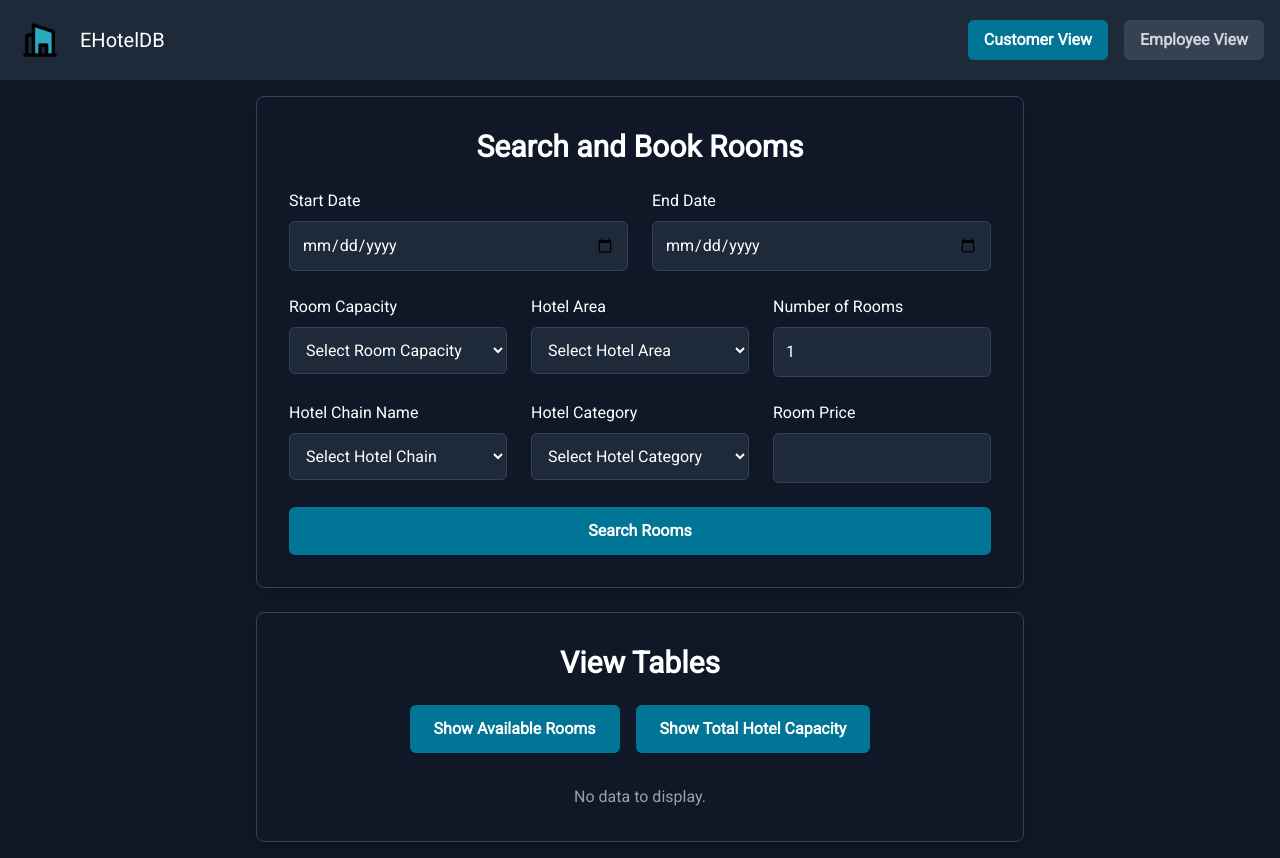
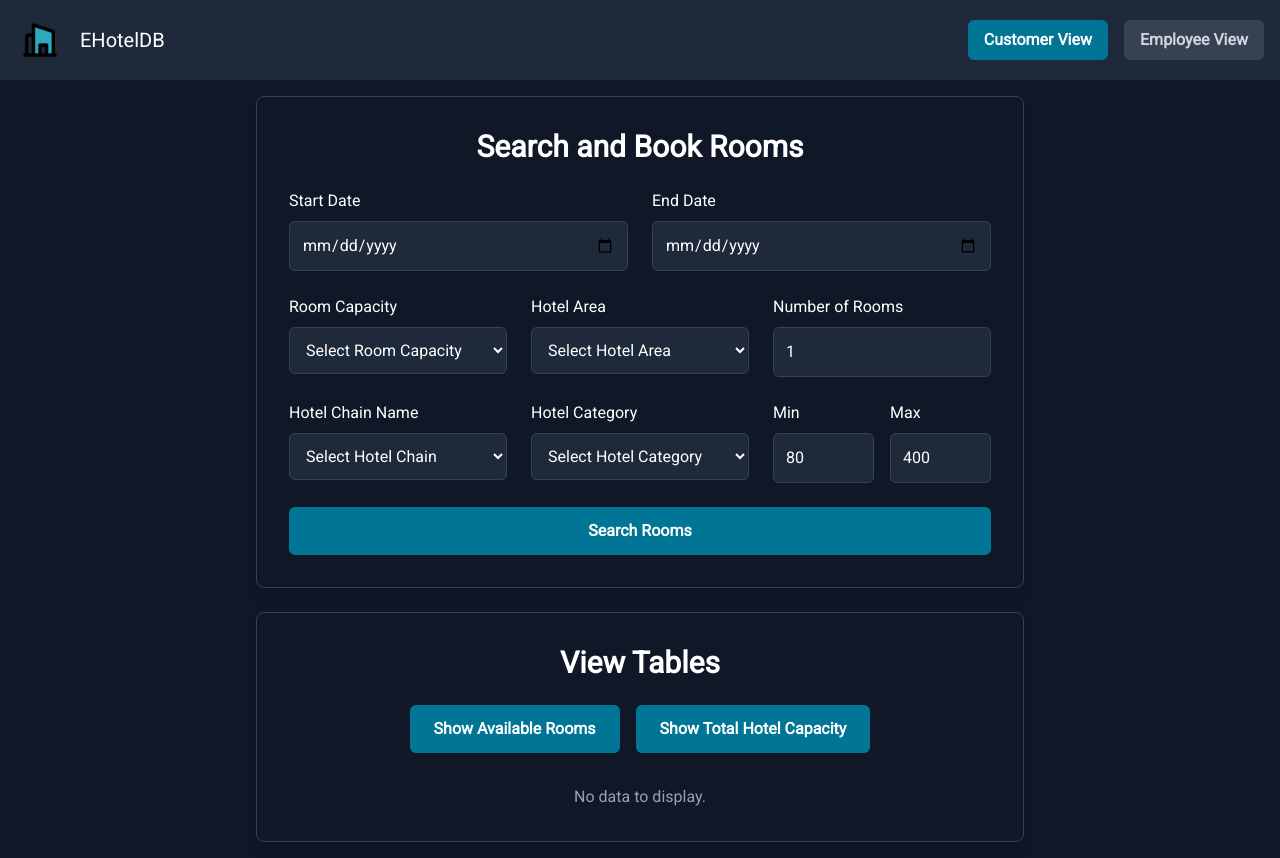
Before and after one commit to jwt2706/CSI2132, a React (Vite) app in the folder web/: page / in a window 1280 px wide. Built offline with nearby package versions, Linux system fonts and the light colour scheme.

Commit message:
feat: filter rooms by price range

```diff
--- a/web/src/components/CustomerRoomBooking.tsx
+++ b/web/src/components/CustomerRoomBooking.tsx
@@ -9,7 +9,8 @@ const CustomerRoomBooking = () => {
     hotel_chain_name: "",
     hotel_category: "",
     hotel_room_amount: "1",
-    room_price: "",
+    min_room_price: "80",
+    max_room_price: "400",
   });
 
   const [availableRooms, setAvailableRooms] = useState([]);
@@ -19,11 +20,6 @@ const CustomerRoomBooking = () => {
   const categories = ["Luxury", "Hostel", "Resort"];
   const areas = ["Downtown", "Beach", "Suburb"];
   const hotelChainNames = [
-    "Luxury Stays",
-    "Mountain Resorts",
-    "Sunny Hostels",
-    "City Comfort",
-    "Global Inns",
     "Luxury Stays",
     "Mountain Resorts",
     "Sunny Hostels",
@@ -43,6 +39,12 @@ const CustomerRoomBooking = () => {
   const searchAvailableRooms = async (e) => {
     e.preventDefault();
     try {
+      if (searchParams.min_room_price === "") {
+        searchParams.min_room_price = "80";
+      }
+      if (searchParams.max_room_price === "") {
+        searchParams.max_room_price = "400";
+      }
       const filteredParams = Object.fromEntries(
         Object.entries(searchParams).filter(([_, v]) => v !== "")
       );
@@ -258,23 +260,42 @@ const CustomerRoomBooking = () => {
               ))}
             </select>
           </div>
-          <div className="flex flex-col">
-            <label htmlFor="room_price" className="mb-2 font-medium">
-              Room Price
+          <div className="flex flex-row space-x-4">
+            <div className="flex flex-col grow">
+              <label htmlFor="min_room_price" className="mb-2 font-medium">
+                Min
               </label>
               <input
                 className="block w-full p-3 border border-gray-700 rounded-md bg-gray-800 text-white focus:ring-2 focus:ring-cyan-500 focus:outline-none"
                 type="number"
                 id="room_price"
-              value={searchParams.room_price}
+                min={"80"}
+                value={searchParams.min_room_price}
                 onChange={(e) =>
                   setSearchParams((prevState) => ({
                     ...prevState,
-                  room_price: e.target.value,
+                    min_room_price: e.target.value,
                   }))
                 }
-              min="1"
               />
+            </div>
+            <div className="flex flex-col grow">
+              <label htmlFor="max_room_price" className="mb-2 font-medium">
+                Max
+              </label>
+              <input
+                className="block w-full p-3 border border-gray-700 rounded-md bg-gray-800 text-white focus:ring-2 focus:ring-cyan-500 focus:outline-none"
+                type="number"
+                id="room_price"
+                value={searchParams.max_room_price}
+                onChange={(e) =>
+                  setSearchParams((prevState) => ({
+                    ...prevState,
+                    max_room_price: e.target.value,
+                  }))
+                }
+              />
+            </div>
           </div>
         </div>
         <button className="w-full bg-cyan-700 text-white py-3 px-6 rounded-md font-semibold hover:bg-cyan-800 focus:ring-2 focus:ring-cyan-500 focus:outline-none">
```
Also changed, not shown: 1 other file (tests, documents, lock files or other folders). Lines whose indentation alone changed are shown as unchanged.
